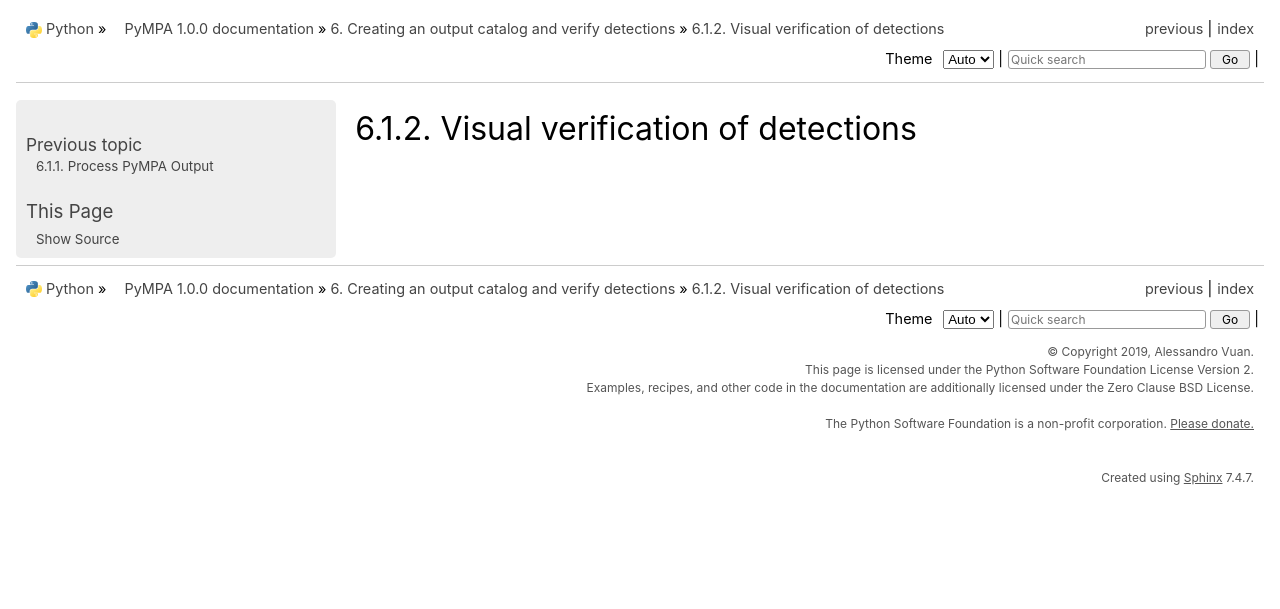
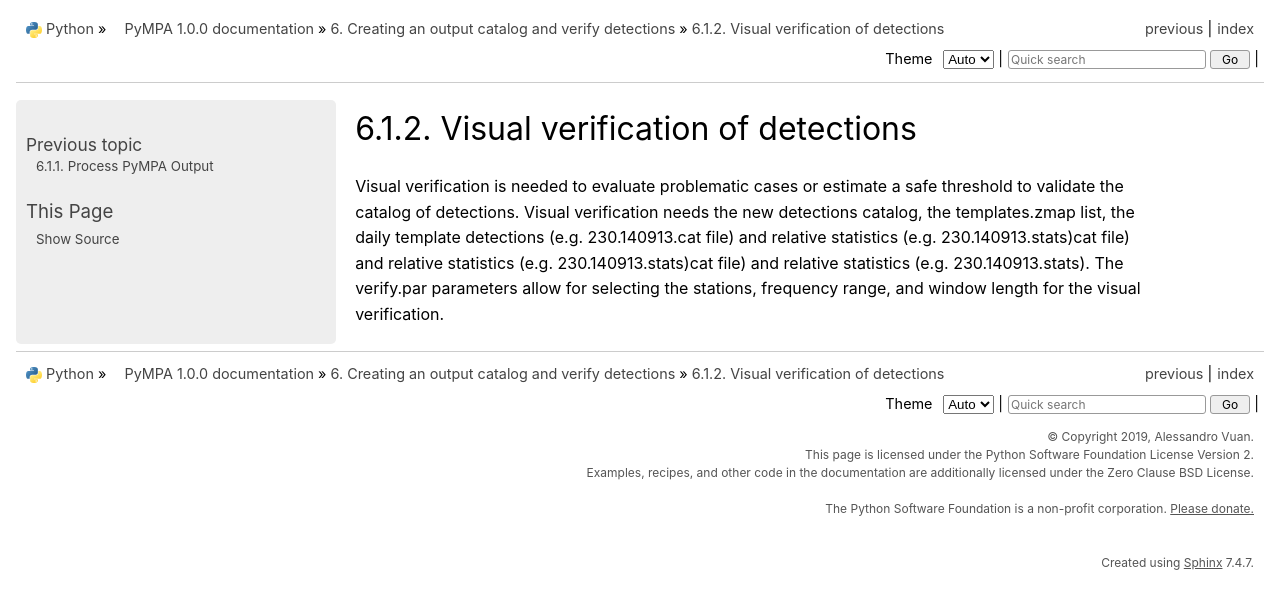
Before and after one commit to avuan/PyMPA37, a Sphinx documentation site: the page built from docs/source/sub/output.verify_detection.rst, in a window 1280 px wide. Shown: the top 609 px of the page. Built offline with Sphinx 7.4.7, drawn with Linux system fonts in a browser that asks for light colours; formulas are drawn with MathJax 3.

Commit message:
added docs

```diff
--- a/docs/source/sub/output.verify_detection.rst
+++ b/docs/source/sub/output.verify_detection.rst
@@ -1,2 +1,10 @@
 Visual verification of detections
 ---------------------------------
+
+Visual verification is needed to evaluate problematic cases or estimate a
+safe threshold to validate the catalog of detections. Visual verification needs the new detections
+catalog, the templates.zmap list, the daily template detections (e.g. 230.140913.cat file) and relative
+statistics (e.g. 230.140913.stats)cat file) and relative
+statistics (e.g. 230.140913.stats)cat file) and relative
+statistics (e.g. 230.140913.stats). The verify.par parameters allow for selecting the stations, frequency range,
+and window length for the visual verification.
```
Also changed, not shown: docs/source/sub/input.template_check.rst (+9 -0 lines), docs/source/sub/output.process_detections.rst (+8 -0 lines).
